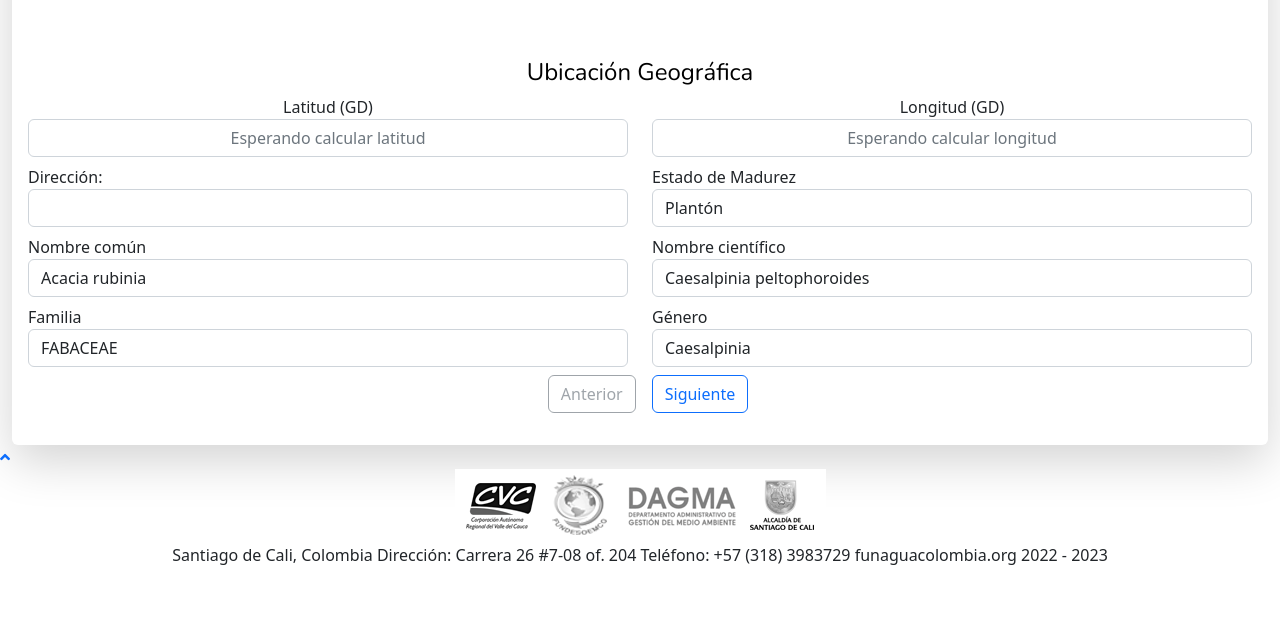
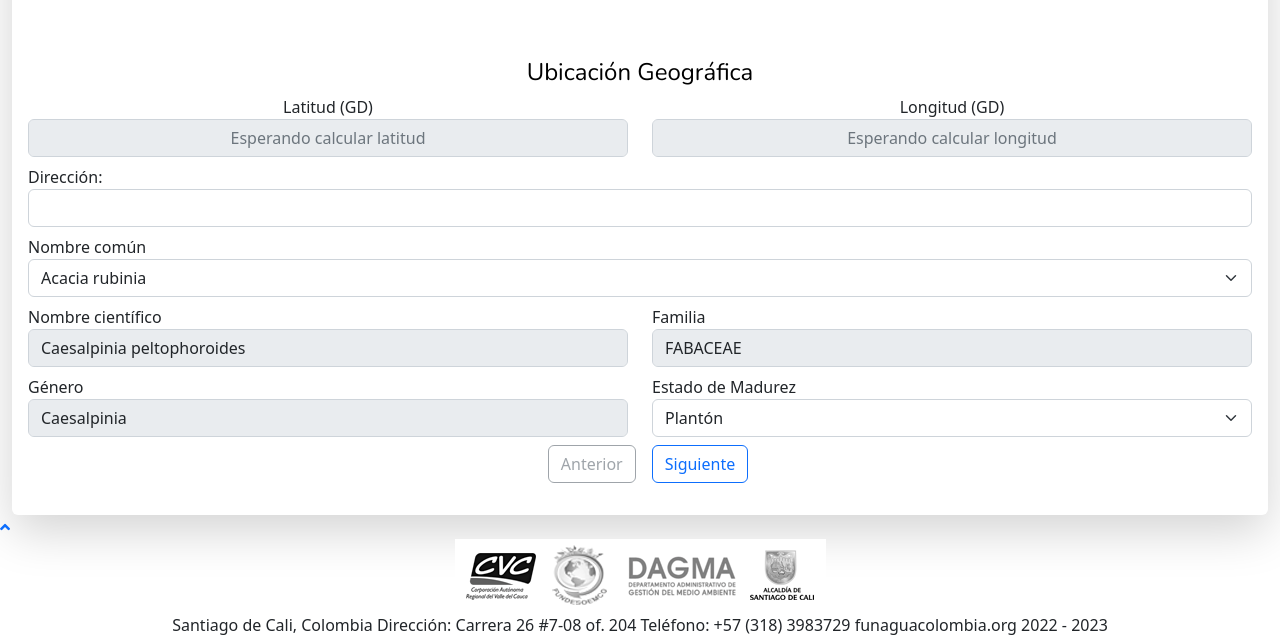
Before and after one commit to Jorgesolis1989/censoarboleo2022, a Django app: template formulario/templates/formulario.html in a window 1280 px wide. Shown: the part 806-1443 px from the top of the page. Before the commit the page ends 1371 px from the top, so only its background shows below. Run offline with Django 4.2, Linux system fonts and the light colour scheme; the template is opened without the code that fills it, so the values that code supplies are empty; some libraries are stand-ins or nearby versions.

Commit message:
Selects con flechas

```diff
--- a/formulario/templates/formulario.html
+++ b/formulario/templates/formulario.html
@@ -191,9 +191,10 @@
 
                                     </select>
 
+
                                     <div id="antigua_placa" style="display: none;" class="col-md-12 col-lg-12 my-3">
                                       <label for="validationCustom01" class="cdd">Placa Antigua: </label>
-                                      <input placeholder="Digite la placa" name="placa_antigua" id="placa_antigua" type="number" class="form-control">
+                                      <input placeholder="Digite la placa" name="placa_antigua" id="placa_antigua" type="number" class="form-select">
                                       <div class="invalid-feedback" id="delet">
                                        * Ingresa como mínimo 1 digito *
                                       </div>
@@ -211,16 +212,16 @@
                                           </div>
                                           <div class="col-md-6 text-center">
                                               <label for="" class="text-center">Latitud (GD)</label>
-                                              <input  name="textLatitude" type="text" id="textLatitude" class="form-control text-center", placeholder="Esperando calcular latitud" readonly>
+                                              <input  name="textLatitude" type="text" id="textLatitude" class="form-control text-center", placeholder="Esperando calcular latitud" readonly disabled>
                                           </div>
                                           <div class="col-md-6 text-center">
                                               <label for="" class="text-center">Longitud (GD)</label>
-                                              <input  name="textLongitude" type="text" id="textLongitude" class="form-control text-center", placeholder="Esperando calcular longitud" readonly>
+                                              <input  name="textLongitude" type="text" id="textLongitude" class="form-control text-center", placeholder="Esperando calcular longitud" readonly disabled>
                                           </div>
                                       </div>
                                   </div>
 
-                                  <div class="col-md-6 col-lg-6 mb-2">
+                                  <div class="col-md-12 col-lg-12 mb-2">
                                       <div class="form-group d-flex flex-column mx-auto">
                                           <label for="Dirección">Dirección:</label>
                                           <input type="text" id="direccion" name="direccion" class="form-control">
@@ -229,32 +230,33 @@
                                           </div>
                                       </div>
                                   </div>
-                                  <div class="col-md-6 col-lg-6 mb-2">
-                                      <label for="">Estado de Madurez</label>
-                                      <select name="estado_madurez" id="estado_madurez" class="form-control" >
-                                          <option value="Plantón">Plantón</option>
-                                          <option value="Juvenil">Juvenil</option>
-                                          <option value="Adulto">Adulto</option>
-                                          <option value="Longevo">Longevo</option>
-                                      </select>
-                                  </div>
-                                  <div class="col-md-6 col-lg-6 mb-2">
+
+                                  <div class="col-md-12 col-lg-12 mb-2">
                                       <label for="">Nombre común</label>
-                                      <select name="nombre_comun"  onchange="asignar_nombre_comun()"  id="nombre_comun" class="form-control">
+                                      <select name="nombre_comun"  onchange="asignar_nombre_comun()"  id="nombre_comun" class="form-select">
                                       </select>
                                   </div>
                                   <div class="col-md-6 col-lg-6 mb-2">
                                       <label for="">Nombre científico</label>
-                                      <input id="nombre_cientifico", name="nombre_cientifico" type="text" class="form-control" placeholder="" aria-label="Genero" readonly>
+                                      <input id="nombre_cientifico", name="nombre_cientifico" type="text" class="form-control" placeholder="" aria-label="Genero" readonly disabled>
                                   </div>
                                   <div class="col-md-6 col-lg-6 mb-2">
                                       <label for="">Familia</label>
-                                      <input id="familia", name="familia" type="text" class="form-control" placeholder="" aria-label="Familia" readonly>
+                                      <input id="familia", name="familia" type="text" class="form-control" placeholder="" aria-label="Familia" readonly disabled>
                                   </div>
                                   <div class="col-md-6 col-lg-6 mb-2">
                                       <label for="">Género</label>
-                                      <input id="genero", name="genero" type="text" class="form-control" placeholder="" aria-label="Genero" readonly>
+                                      <input id="genero", name="genero" type="text" class="form-control" placeholder="" aria-label="Genero" readonly disabled>
                                   </div>
+                                  <div class="col-md-6 col-lg-6 mb-2">
+                                    <label for="">Estado de Madurez</label>
+                                    <select name="estado_madurez" id="estado_madurez" class="form-select" >
+                                        <option value="Plantón">Plantón</option>
+                                        <option value="Juvenil">Juvenil</option>
+                                        <option value="Adulto">Adulto</option>
+                                        <option value="Longevo">Longevo</option>
+                                    </select>
+                                </div>
 
 
                               </div>
@@ -277,7 +279,7 @@
 
                                   <div class="col-md-12 col-lg-12 mb-2">
                                       <label for="P">Cobertura</label>
-                                      <select type="text" id="cobertura" name="cobertura" class="form-control">
+                                      <select type="text" id="cobertura" name="cobertura" class="form-select">
                                           <option selected value="Césped">Césped </option>
                                           <option value="Jardín">Jardín</option>
                                           <option value="Piso Duro">Piso Duro</option>
@@ -287,7 +289,7 @@
                                   </div>
                                   <div class="col-md-12 col-lg-12 mb-2">
                                       <label for="emplazamiento">Emplazamiento</label>
-                                      <select type="text" id="emplazamiento" name="emplazamiento" class="form-control">
+                                      <select type="text" id="emplazamiento" name="emplazamiento" class="form-select">
                                         <option value="Andén" selected>Andén</option>
                                         <option value="Bahía de estacionamiento">Bahía de estacionamiento</option>
                                           <option value="Bulevares">Bulevares</option>
@@ -310,7 +312,7 @@
                                     <button typpe="button" class="info-button" data-bs-toggle="popover" data-bs-trigger="focus" title="Confinamiento" data-bs-content="Arboles que estan en confinamiento">
                                       <i class="fa fa-info-circle"></i>
                                     </button>
-                                    <select  id="confinamiento" name="confinamiento" class="form-control " onchange="estadoConfinamiento()();">
+                                    <select  id="confinamiento" name="confinamiento" class="form-select " onchange="estadoConfinamiento()();">
                                       <option value="no">No</option>
                                       <option value="si">Si</option>
                                     </select>
@@ -443,7 +445,7 @@
                                       <button typpe="button" class="info-button" data-bs-toggle="popover" data-bs-trigger="focus" title="N° de Tallos: " data-bs-content="..............">
                                         <i class="fa fa-info-circle"></i>
                                       </button>
-                                      <select  id="numero_tallos" name="numero_tallos" class="form-control " onchange="fuste_polifurcado();">
+                                      <select  id="numero_tallos" name="numero_tallos" class="form-select " onchange="fuste_polifurcado();">
                                         <option value="1">1</option>
                                         <option value="2">2</option>
                                         <option value="3">3</option>
@@ -548,7 +550,7 @@
 
                                       <div class="col-md-12 col-lg-12 mb-2">
                                         <label for="Orientación">Orientación</label>
-                                        <select type="text" id="orientacion" name="orientacion" class="form-control">
+                                        <select type="text" id="orientacion" name="orientacion" class="form-select">
                                           <option value="Hacia la construcción" selected>Hacia la construcción</option>
                                           <option value="Hacia la vía">Hacia la vía</option>
                                           <option value="En dirección de la vía">En dirección de la vía</option>
@@ -558,7 +560,7 @@
                                     </div>
                                     <div class="col-md-12 col-lg-12 mb-2">
                                       <label for="Placa Antigua">Inclinación</label>
-                                      <select type="text" id="inclinacion" name="inclinacion" class="form-control">
+                                      <select type="text" id="inclinacion" name="inclinacion" class="form-select">
                                         <option value="&lt;30" selected>&lt;30</option>
                                         <option value="&gt;30">&gt;30</option>
                                       </select>
@@ -566,7 +568,7 @@
 
                                       <div class="col-md-12 col-lg-12 mb-2">
                                           <label>Exposición de la copa a la luz</label>
-                                          <select type="number" id="exposicionluz" name="exposicionluz" class="form-control"
+                                          <select type="number" id="exposicionluz" name="exposicionluz" class="form-select"
                                               placeholder="CAP (m)">
                                               <option value="No recibe luz">No recibe luz</option>
                                               <option value="Una cara">Una cara</option>
@@ -601,14 +603,14 @@
                                       </div>
                                       <div class="col-md-12 col-lg-12 mb-2 ">
                                           <label for="Placa Antigua">Diámetro medio de ramas</label>
-                                          <select type="text" id="diametro" name="diametro" class="form-control" placeholder="CAP (m)">
+                                          <select type="text" id="diametro" name="diametro" class="form-select" placeholder="CAP (m)">
                                             <option value="&lt;0.05m"> &lt;0.05m </option>
                                             <option value=">=0.05m"> &gt;=0.05m </option>
                                           </select>
                                       </div>
                                       <div class="col-md-12 col-lg-12 mb-2 ">
                                           <label for="Sistema ">Sistema Radicular</label>
-                                          <select type="text" id="sistemaradicular" name="sistemaradicular" class="form-control">
+                                          <select type="text" id="sistemaradicular" name="sistemaradicular" class="form-select">
                                             <option value="Subtetrráneo" selected> Subterráneo </option>
                                             <option value="Aéreo"> Aéreo </option>
                                             <option value="Superficial"> Superficial </option>
@@ -623,7 +625,7 @@
                               <div class="row">
                                   <div class="col-md-12 col-lg-12 mb-2">
                                       <label for="vitalidad" class="form-label">Vitalidad</label>
-                                      <select  name="vitalidad" id="vitalidad" onchange="ocultar();" class="form-control">
+                                      <select  name="vitalidad" id="vitalidad" onchange="ocultar();" class="form-select">
                                         <option value="Buena" selected>Buena (Sano)</option>
                                         <option value="Regular">Regular (Enfermo)</option>
                                         <option value="Mala">Mala (Seco/Muerto)</option>
@@ -1077,6 +1079,16 @@
                                       </thead>
                                       <tbody class="">
                                         <tr class="">
+                                          <th scope="row" class="text-dark">Requiere revisión</th>
+                                          <div class="btn-group " data-toggle="buttons">
+                                              <td class="">
+                                                <div class="form-check form-switch d-flex justify-content-center align-items-center">
+                                                    <input class="form-check-input" type="checkbox" role="switch" id="erradicacion" name="erradicacion">
+                                                </div>
+                                              </td>
+                                            </div>
+                                        </tr>
+                                        <tr class="">
                                           <th scope="row" class="text-dark">Erradicación o tala</th>
                                           <div class="btn-group " data-toggle="buttons">
                                               <td class="">
```
